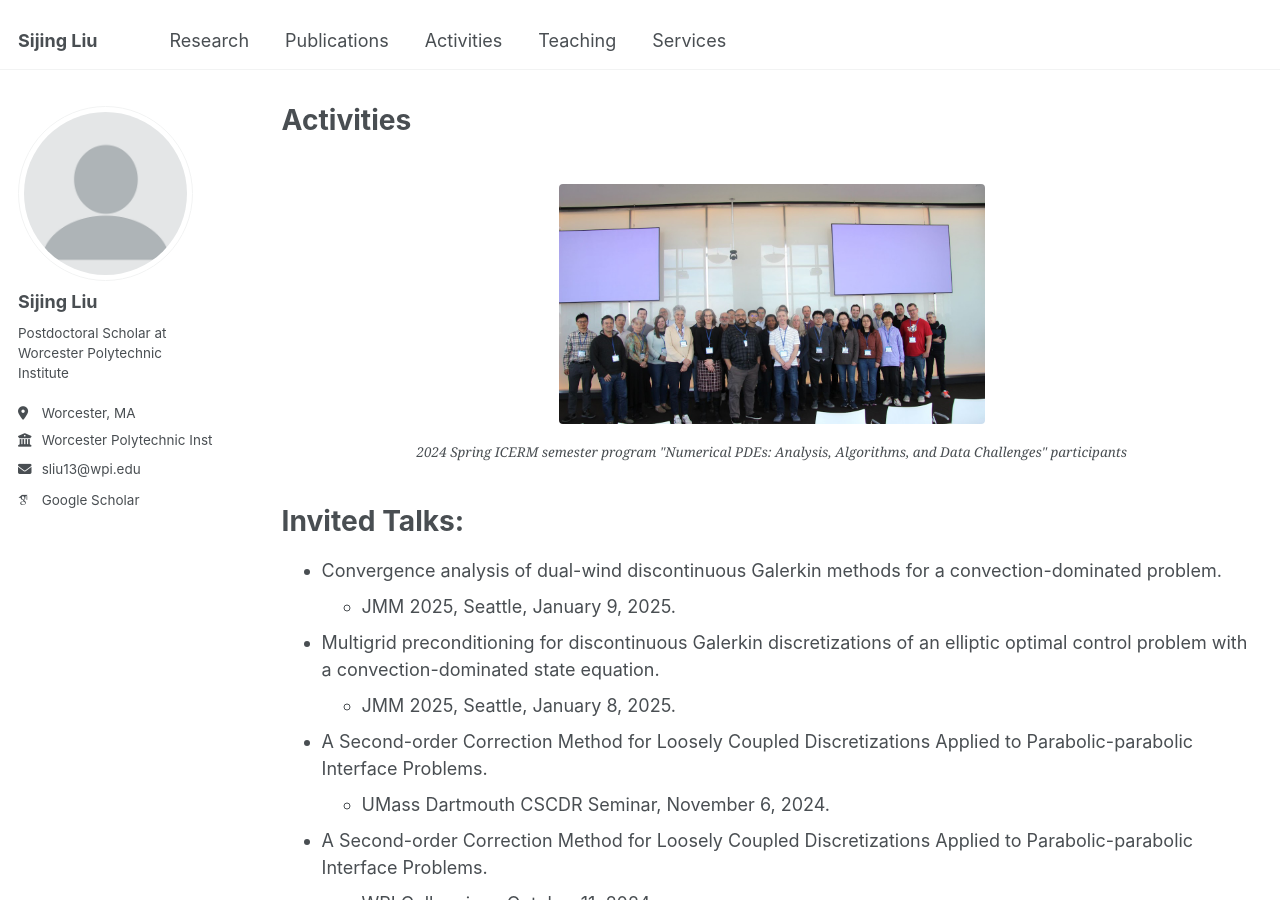
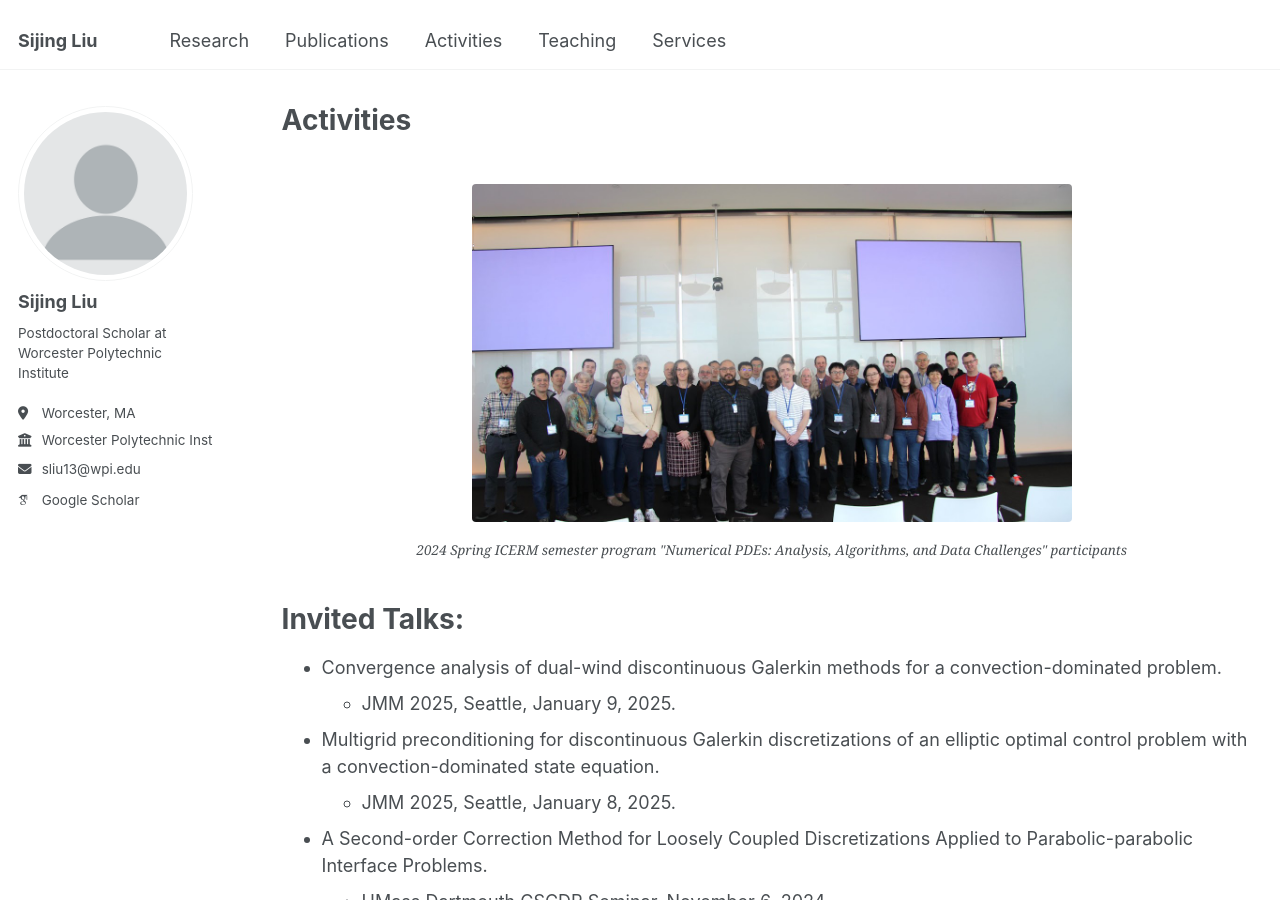
Before and after one commit to sijingliu/sijingliu.github.io, a Jekyll site: the page built from _pages/activities.md, in a window 1280 px wide and 900 px high. Built offline with Jekyll 4.4.1, drawn with Linux system fonts in a browser that asks for light colours; some web fonts are replaced.

Commit message:
homepage19

```diff
--- a/_pages/activities.md
+++ b/_pages/activities.md
@@ -10,7 +10,7 @@ author_profile: true
 
 <div style="text-align: center;">
   <figure style="display: inline-block; text-align: center;">
-    <img src="/images/icerm.jpg" alt="Research Image" style="width: 60%; max-width: 600px;"/>
+    <img src="/images/icerm.jpg" alt="Research Image" style="width: 100%; max-width: 600px;"/>
     <figcaption style="text-align: center; font-style: italic;">2024 Spring ICERM semester program "Numerical PDEs: Analysis, Algorithms, and Data Challenges" participants</figcaption>
   </figure>
 </div>
```
